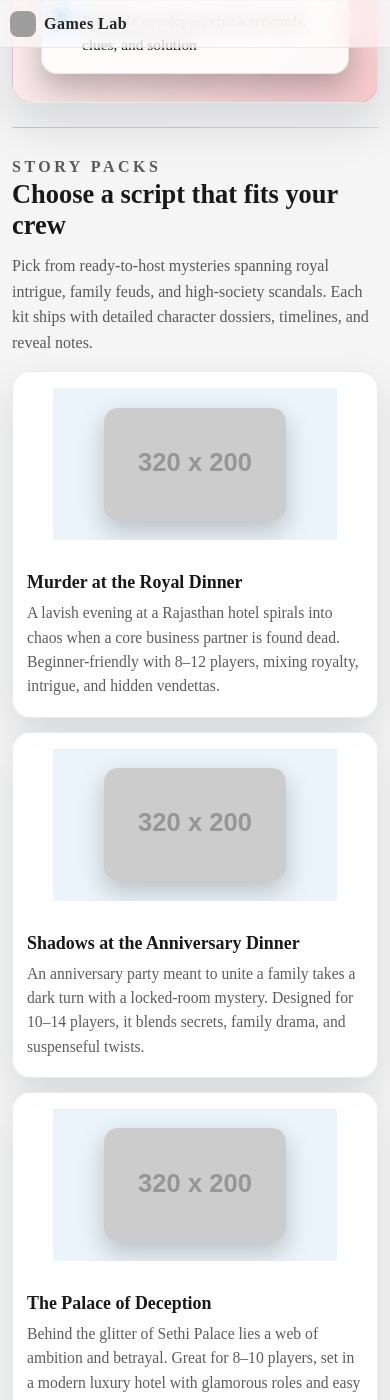
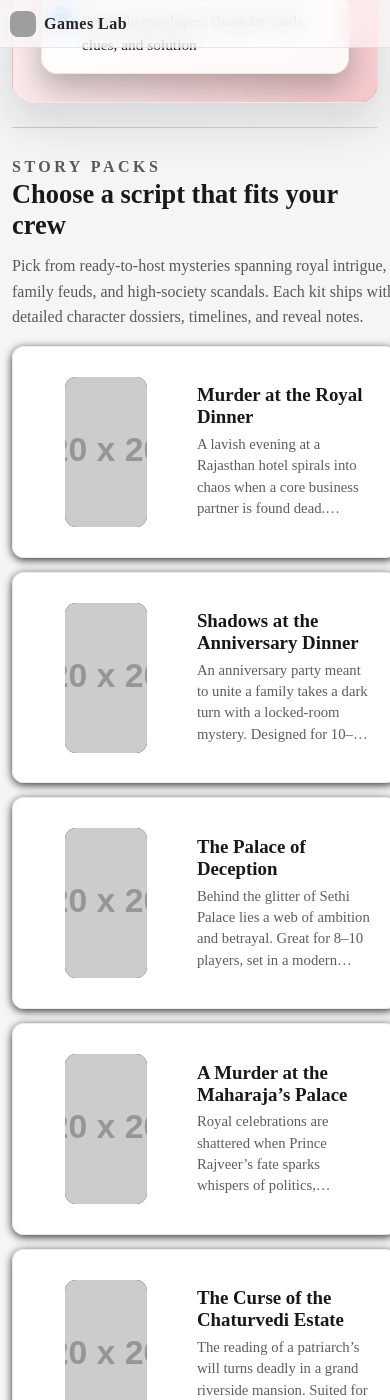
Before and after one commit to gameslabbangalore-maker/website, a Jekyll site: the page built from murder-mystery-scripts.html, in a window 390 px wide and 1400 px high, scrolled down 721 px. Built offline with Jekyll 4.4.1, drawn with Linux system fonts in a browser that asks for light colours; grey boxes are pictures that could not be loaded.

Commit message:
Align script cards mobile styling with homepage

```diff
--- a/assets/css/murder-mystery-scripts.css
+++ b/assets/css/murder-mystery-scripts.css
@@ -347,11 +347,73 @@
   }
 
   .scripts-grid--cards {
-    grid-template-columns: repeat(auto-fit, minmax(220px, 1fr));
+    display: flex;
+    flex-direction: column;
+    align-items: center;
+    gap: 14px;
+  }
+
+  .script-card {
+    width: 90vw;
+    max-width: 400px;
+    height: auto;
+    flex-direction: row;
+    align-items: center;
+    gap: 10px;
+    padding: calc(10px + 1vw) calc(8px + 1vw);
+    border-radius: 12px;
+    box-shadow: 0 2px 8px rgba(0, 0, 0, 0.8);
+    backdrop-filter: blur(14px);
+    -webkit-backdrop-filter: blur(14px);
+  }
+
+  .script-card__media {
+    width: 18vw;
+    max-width: 72px;
+    aspect-ratio: 1 / 1;
+    padding: 0;
+    border-radius: 10px;
+    overflow: hidden;
+    background: #111;
+    box-shadow: none;
+    flex-shrink: 0;
+    display: flex;
+    align-items: center;
+    justify-content: center;
+  }
+
+  .script-card__media img {
+    width: 100%;
+    height: 100%;
+    object-fit: cover;
+    border-radius: 0;
+    box-shadow: none;
   }
 
   .script-card__body {
-    padding: 18px 16px 22px;
+    padding: 0;
+    display: flex;
+    flex-direction: column;
+    gap: calc(5px + 0.2vw);
+    flex: 1 1 auto;
+    min-width: 0;
+    padding-right: clamp(10px, 2vw, 18px);
+  }
+
+  .script-card__title {
+    font-size: calc(13px + 1.5vw);
+    font-weight: 900;
+    margin: 0;
+  }
+
+  .script-card__description {
+    font-size: 0.92rem;
+    line-height: 1.45;
+    color: var(--scripts-muted);
+    display: -webkit-box;
+    -webkit-box-orient: vertical;
+    -webkit-line-clamp: 3;
+    overflow: hidden;
   }
 
   .scripts-hero-highlights li {
@@ -384,14 +446,18 @@
     grid-template-columns: 1fr;
   }
 
-  .script-card__media {
-    min-height: 120px;
-    padding: 16px;
+  .script-card {
+    width: 92vw;
   }
 
-  .script-card__body {
-    padding: 16px 14px 18px;
-    gap: 8px;
+  .script-card__media {
+    width: 22vw;
+    max-width: 82px;
+    border-radius: 11px;
+  }
+
+  .script-card__description {
+    -webkit-line-clamp: 4;
   }
 
   .scripts-grid--three,
```
